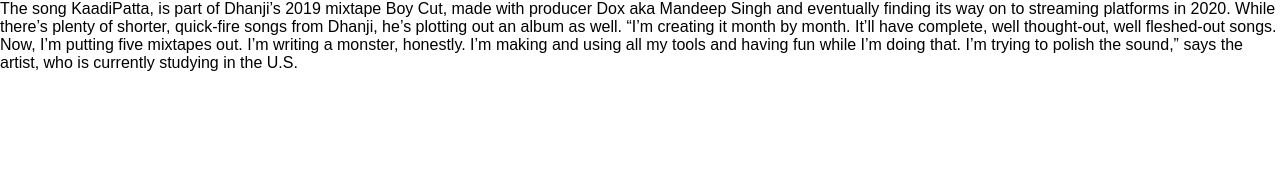
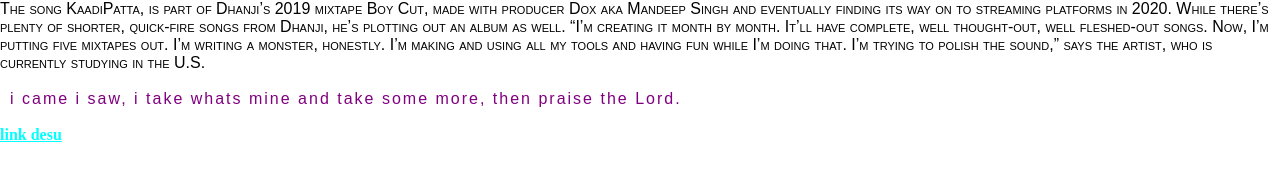
Before and after one commit to ggmxip/RVAB, a plain HTML site: page html-part/css-fonts/understanding-fonts.html in a window 1280 px wide. Drawn offline with Linux system fonts and the light colour scheme; a web font is replaced by a local one.

Commit message:
done with texts && links

```diff
--- a/html-part/css-fonts/style-fonts.css
+++ b/html-part/css-fonts/style-fonts.css
@@ -5,4 +5,33 @@
 
 .fonts{
     font-family: 'Josefin Sans', sans-serif;
+    font-variant: small-caps;
 }
+
+#text-css
+{    font-family: 'Josefin Sans', sans-serif;
+    color: purple;
+    letter-spacing: 2px;
+    /* direction: rtl; */
+    text-indent: 10px;
+    /* text-align: center;l */
+}
+
+
+a:link{
+    color: aqua;
+}
+
+a:visited
+{
+    color: greenyellow;
+}
+
+a:hover
+{
+    color: gold;
+}
+
+a:active{
+    color: coral;
+}
--- a/html-part/css-fonts/understanding-fonts.html
+++ b/html-part/css-fonts/understanding-fonts.html
@@ -22,5 +22,22 @@
                  “I’m creating it month by month. It’ll have complete, well thought-out, well fleshed-out songs. Now, I’m putting five mixtapes out. I’m writing a monster, honestly. I’m making and using all my tools and having fun while I’m doing that. I’m trying to polish the sound,”
                  says the artist, who is currently studying in the U.S.
             </p>
+<br>
+            <div>
+                <p id="text-css" >
+                    i came i saw, i take whats mine and take some more, then praise the Lord.
+                    <br>
+                </p>
+            </div>
+
+
+
         </body>
+<br>
+        <div>
+            <body>
+                <b><a href="https://rollingstoneindia.com/dhanji-kadipatti-music-video/" target="_blank">link desu</a></b>
+
+            </body>
+        </div>
 </html>
```
